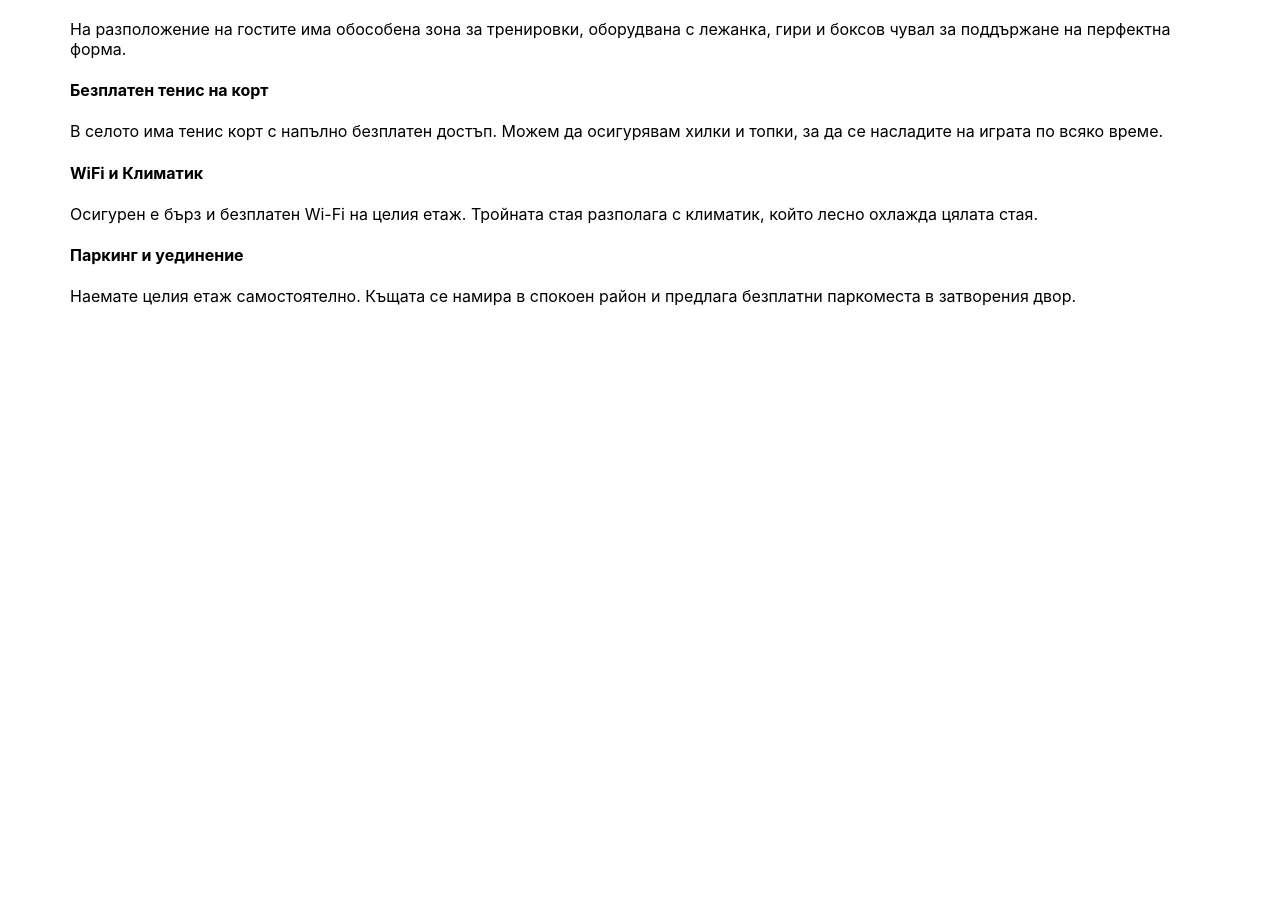
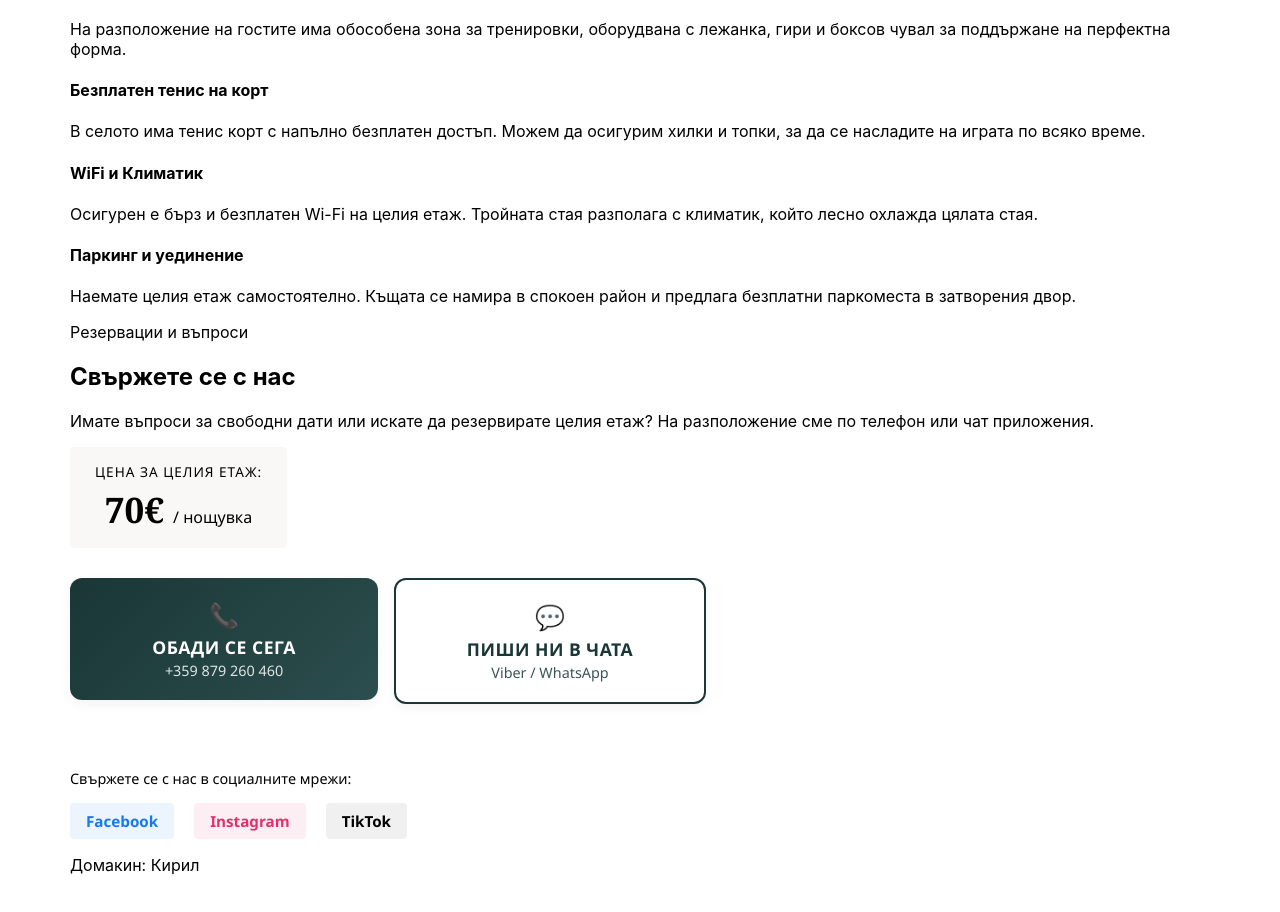
Before and after one commit to kanastasov/Tyson-House-Guests, an Angular app in the folder frontend/tyson-house-guests/: page / in a window 1280 px wide. Shown: the part 2083-2995 px from the top of the page. Before the commit the page ends 2473 px from the top, so only its background shows below. Built offline with nearby package versions, Linux system fonts and the light colour scheme.

Commit message:
frontend

```diff
--- a/frontend/tyson-house-guests/src/app/app.component.css
+++ b/frontend/tyson-house-guests/src/app/app.component.css
@@ -203,3 +203,200 @@ body {
     opacity: 1;
     transform: scale(1.03);
 }
+
+/* Стил за контейнера с цената */
+.price-container {
+    background-color: #f9f8f6;
+    /* Мек фон, който контрастира на бялата карта */
+    padding: 15px 25px;
+    border-radius: 4px;
+    display: inline-flex;
+    flex-direction: column;
+    align-items: center;
+    gap: 4px;
+    margin-bottom: 30px;
+    border: 1px dashed var(--accent-color);
+    /* Стилен акцент около цената */
+}
+
+.price-label {
+    font-family: 'Segoe UI', sans-serif;
+    font-size: 0.85rem;
+    text-transform: uppercase;
+    letter-spacing: 1px;
+    color: var(--text-muted);
+}
+
+.price-amount {
+    font-family: 'Playfair Display', Georgia, serif;
+    font-size: 2.2rem;
+    font-weight: 700;
+    color: var(--primary-color);
+}
+
+.price-amount small {
+    font-family: 'Segoe UI', sans-serif;
+    font-size: 1rem;
+    font-weight: 400;
+    color: var(--text-muted);
+}
+
+/* Стилове за секцията със социални мрежи */
+.social-links {
+  margin-top: 30px;
+  padding-top: 20px;
+  border-top: 1px dashed var(--border-subtle);
+}
+
+.social-title {
+  font-family: 'Segoe UI', sans-serif;
+  font-size: 0.9rem;
+  color: var(--text-muted);
+  margin-bottom: 15px !important;
+}
+
+.social-icons {
+  display: flex;
+  gap: 20px;
+}
+
+.social-icon {
+  font-family: 'Segoe UI', sans-serif;
+  font-size: 0.95rem;
+  font-weight: 600;
+  text-decoration: none;
+  padding: 8px 16px;
+  border-radius: 4px;
+  transition: all 0.3s ease;
+}
+
+.social-icon.fb {
+  color: #1877f2;
+  background-color: rgba(24, 119, 242, 0.08);
+}
+.social-icon.fb:hover {
+  background-color: #1877f2;
+  color: #ffffff;
+  transform: translateY(-2px);
+}
+
+.social-icon.ig {
+  color: #e1306c;
+  background-color: rgba(225, 48, 108, 0.08);
+}
+.social-icon.ig:hover {
+  background-color: #e1306c;
+  color: #ffffff;
+  transform: translateY(-2px);
+}
+
+.social-icon.tt {
+  color: #000000;
+  background-color: rgba(0, 0, 0, 0.06);
+}
+.social-icon.tt:hover {
+  background-color: #000000;
+  color: #ffffff;
+  transform: translateY(-2px);
+}
+
+/* Контейнер за бутоните */
+.contact-buttons {
+    display: flex;
+    flex-direction: column;
+    gap: 16px;
+    max-width: 440px;
+    margin: 0 auto 25px auto;
+    width: 100%;
+}
+
+/* Основна споделена стилизация за двата бутона */
+.btn-contact {
+    display: flex;
+    flex-direction: column;
+    align-items: center;
+    justify-content: center;
+    padding: 16px 24px;
+    border-radius: 12px;
+    /* Модерни заоблени краища */
+    text-decoration: none;
+    font-family: 'Segoe UI', -apple-system, sans-serif;
+    transition: all 0.3s cubic-bezier(0.25, 0.8, 0.25, 1);
+    box-shadow: 0 4px 12px rgba(0, 0, 0, 0.05);
+    position: relative;
+    overflow: hidden;
+}
+
+/* Ефекти при задържане на мишката (Hover) */
+.btn-contact:hover {
+    transform: translateY(-3px);
+    /* Леко повдигане */
+    box-shadow: 0 8px 20px rgba(0, 0, 0, 0.12);
+}
+
+.btn-contact:active {
+    transform: translateY(-1px);
+}
+
+/* Големина на иконките (емоджитата) */
+.btn-icon {
+    font-size: 1.5rem;
+    margin-bottom: 4px;
+}
+
+/* Текстове вътре в бутоните */
+.btn-text {
+    font-size: 1.1rem;
+    font-weight: 700;
+    letter-spacing: 0.5px;
+    text-transform: uppercase;
+}
+
+.btn-number,
+.btn-subtext {
+    font-size: 0.9rem;
+    font-weight: 400;
+    opacity: 0.85;
+    margin-top: 2px;
+}
+
+/* ИНДИВИДУАЛЕН СТИЛ ЗА БУТОНА ЗА ОБАЖДАНЕ (Елегантно тъмно зелено/Premium Slate) */
+.phone-btn {
+    background: linear-gradient(135deg, #1a3636, #2c4e4e);
+    /* Луксозен преливащ цвят */
+    color: #ffffff;
+    border: none;
+}
+
+.phone-btn:hover {
+    background: linear-gradient(135deg, #244949, #376161);
+}
+
+/* ИНДИВИДУАЛЕН СТИЛ ЗА БУТОНА ЗА ЧАТ (Стилен контрастен дизайн с акцентен цвят) */
+.chat-btn {
+    background-color: #ffffff;
+    color: #1a3636;
+    border: 2px solid #1a3636;
+}
+
+.chat-btn:hover {
+    background-color: #f9f8f6;
+    border-color: #c7a87e;
+    /* Променя границата към златисто при ховър */
+    color: #c7a87e;
+}
+
+/* Подреждане в две колони на по-големи екрани (Таблети и компютри) */
+@media (min-width: 600px) {
+    .contact-buttons {
+        flex-direction: row;
+        max-width: 100%;
+    }
+
+    .btn-contact {
+        flex: 1;
+        max-width: 260px;
+        height: 90px;
+        /* Фиксирана височина за еднаквост */
+    }
+}
--- a/frontend/tyson-house-guests/src/app/app.component.html
+++ b/frontend/tyson-house-guests/src/app/app.component.html
@@ -1,18 +1,15 @@
 <div class="app-container">
-  <!-- House Identity Header -->
   <header class="main-header">
     <span class="sub-badge">Самостоятелен етаж от къща</span>
     <h1>Гостоприемният Втори Етаж</h1>
     <p>Предлагаме под наем целия втори етаж от къщата — напълно самостоятелно пространство от 3 обзаведени стаи,
       кухненски кът и собствена баня. Идеално за семейства или компании до 7 души.</p>
 
-    <!-- Снимка на цялата къща отвън -->
     <div class="house-hero-wrapper">
       <img src="assets/main.jpg" alt="Снимка на цялата къща" class="house-hero-img">
     </div>
   </header>
 
-  <!-- Curated Spaces Grid (Спални + Кухня + Баня) -->
   <h2 class="section-title">Разпределение на помещенията</h2>
   <main class="card-grid">
     <div class="card" *ngFor="let space of features">
@@ -29,19 +26,18 @@
     </div>
   </main>
 
-  <!-- Guest House Quick Facts Section -->
   <section class="house-logistics">
     <h2>Общи удобства и спортни активности</h2>
     <div class="logistics-grid">
       <div class="logistics-item">
-        <h4>Спортна зона, Дартц и (Фитнес кът)</h4>
+        <h4>Спортна зона, Дартс и Фитнес кът</h4>
         <p>На разположение на гостите има обособена зона за тренировки, оборудвана с лежанка, гири и боксов чувал за
           поддържане на перфектна форма.</p>
       </div>
       <div class="logistics-item">
         <h4>Безплатен тенис на корт</h4>
-        <p>В селото има тенис корт с напълно безплатен достъп. Можем да осигурявам хилки и топки, за да се
-          насладите на играта по всяко време.</p>
+        <p>В селото има тенис корт с напълно безплатен достъп. Можем да осигурим хилки и топки, за да се насладите на
+          играта по всяко време.</p>
       </div>
       <div class="logistics-item">
         <h4>WiFi и Климатик</h4>
@@ -56,5 +52,50 @@
     </div>
   </section>
 
+  <section class="contact-section">
+    <div class="contact-card">
+      <span class="contact-badge">Резервации и въпроси</span>
+      <h2>Свържете се с нас</h2>
+      <p>Имате въпроси за свободни дати или искате да резервирате целия етаж? На разположение сме по телефон или чат
+        приложения.</p>
+
+      <div class="price-container">
+        <span class="price-label">Цена за целия етаж:</span>
+        <span class="price-amount">70€ <small>/ нощувка</small></span>
+      </div>
+
+      <div class="contact-buttons">
+        <a href="tel:+359879260460" class="btn-contact phone-btn">
+          <span class="btn-icon">📞</span>
+          <span class="btn-text">Обади се сега</span>
+          <span class="btn-number">+359 879 260 460</span>
+        </a>
+
+        <a href="https://wa.me/359879260460" target="_blank" class="btn-contact chat-btn">
+          <span class="btn-icon">💬</span>
+          <span class="btn-text">Пиши ни в чата</span>
+          <span class="btn-subtext">Viber / WhatsApp</span>
+        </a>
+      </div>
+
+      <div class="social-links">
+        <p class="social-title">Свържете се с нас в социалните мрежи:</p>
+        <div class="social-icons">
+          <a href="https://www.facebook.com/kiril.anastasoff.77" target="_blank" class="social-icon fb" title="Facebook">
+            Facebook
+          </a>
+          <a href="https://www.instagram.com/anastasoffkiril/" target="_blank" class="social-icon ig" title="Instagram">
+            Instagram
+          </a>
+          <a href="https://www.tiktok.com/@kirilanastasoff" target="_blank" class="social-icon tt" title="TikTok">
+            TikTok
+          </a>
+        </div>
+      </div>
+
+      <p class="host-name">Домакин: Кирил</p>
+    </div>
+  </section>
+
   <router-outlet></router-outlet>
 </div>
```
